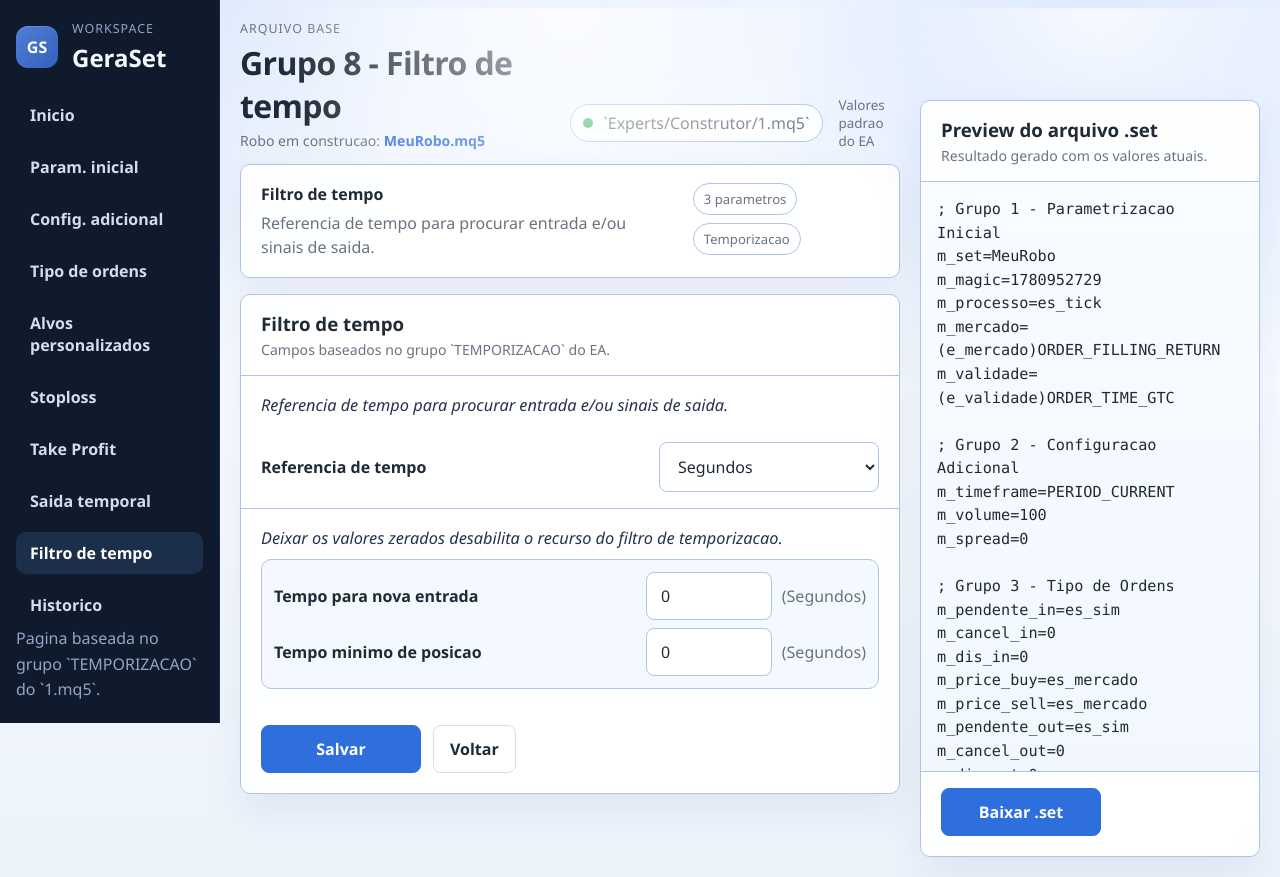
After one commit to MarceloAnsilago/v4, a Flask app: page /grupo-8 in a window 1280 px wide. The commit adds this page. Run offline with Flask 3, Linux system fonts and the light colour scheme.

Commit message:
FILTRO DE TEMPO

```diff
--- a/app.py
+++ b/app.py
@@ -398,6 +398,30 @@ GROUP_7_FIELDS = [
     },
 ]
 
+GROUP_8_FIELDS = [
+    {
+        "name": "m_espera_ref",
+        "label": "Referencia de tempo",
+        "kind": "select",
+        "default": "es_s",
+        "options": TIME_OPTIONS,
+    },
+    {
+        "name": "m_espera_in",
+        "label": "Tempo para nova entrada",
+        "kind": "number",
+        "input_type": "number",
+        "default": "0",
+    },
+    {
+        "name": "m_espera_out",
+        "label": "Tempo minimo de posicao",
+        "kind": "number",
+        "input_type": "number",
+        "default": "0",
+    },
+]
+
 
 def sanitize_robot_name(raw_value: str | None) -> str:
     if not raw_value:
@@ -471,11 +495,21 @@ def build_group_7_values(form_data=None):
     return values
 
 
+def build_group_8_values(form_data=None):
+    values = {}
+    for field in GROUP_8_FIELDS:
+        default_value = field["default"]
+        values[field["name"]] = form_data.get(field["name"], default_value) if form_data else default_value
+    return values
+
+
 def sanitize_calc_mode(raw_value):
     return raw_value if raw_value in ("pts", "pct") else "pts"
 
 
-def build_set_content(group_1_values, group_2_values, group_3_values, group_4_values, group_5_values, group_6_values, group_7_values, setup_name: str):
+def build_set_content(group_1_values, group_2_values, group_3_values, group_4_values, group_5_values, group_6_values, group_7_values, setup_name: str, group_8_values=None):
+    if group_8_values is None:
+        group_8_values = build_group_8_values()
     return "\n".join(
         [
             "; Grupo 1 - Parametrizacao Inicial",
@@ -534,6 +568,11 @@ def build_set_content(group_1_values, group_2_values, group_3_values, group_4_va
             f"m_temporal_neg_time={group_7_values['m_temporal_neg_time']}",
             f"m_temporal_neg_max={group_7_values['m_temporal_neg_max']}",
             f"m_temporal_neg_min={group_7_values['m_temporal_neg_min']}",
+            "",
+            "; Grupo 8 - Filtro de Tempo",
+            f"m_espera_ref={group_8_values['m_espera_ref']}",
+            f"m_espera_in={group_8_values['m_espera_in']}",
+            f"m_espera_out={group_8_values['m_espera_out']}",
         ]
     )
 
@@ -551,8 +590,9 @@ def index():
     group_5_values = build_group_5_values(request.args)
     group_6_values = build_group_6_values(request.args)
     group_7_values = build_group_7_values(request.args)
-    set_content = build_set_content(group_1_values, group_2_values, group_3_values, group_4_values, group_5_values, group_6_values, group_7_values, robot_name)
-    return render_template("index.html", robot_name=robot_name, values=group_1_values, group_2_values=group_2_values, group_3_values=group_3_values, group_4_values=group_4_values, group_5_values=group_5_values, group_6_values=group_6_values, group_7_values=group_7_values, set_content=set_content)
+    group_8_values = build_group_8_values(request.args)
+    set_content = build_set_content(group_1_values, group_2_values, group_3_values, group_4_values, group_5_values, group_6_values, group_7_values, robot_name, group_8_values)
+    return render_template("index.html", robot_name=robot_name, values=group_1_values, group_2_values=group_2_values, group_3_values=group_3_values, group_4_values=group_4_values, group_5_values=group_5_values, group_6_values=group_6_values, group_7_values=group_7_values, group_8_values=group_8_values, set_content=set_content)
 
 
 @app.route("/iniciar", methods=["POST"])
@@ -565,6 +605,7 @@ def iniciar():
     group_5_values = build_group_5_values(request.form)
     group_6_values = build_group_6_values(request.form)
     group_7_values = build_group_7_values(request.form)
+    group_8_values = build_group_8_values(request.form)
     return redirect(
         url_for(
             "grupo_1",
@@ -608,6 +649,9 @@ def iniciar():
             m_temporal_neg_time=group_7_values["m_temporal_neg_time"],
             m_temporal_neg_max=group_7_values["m_temporal_neg_max"],
             m_temporal_neg_min=group_7_values["m_temporal_neg_min"],
+            m_espera_ref=group_8_values["m_espera_ref"],
+            m_espera_in=group_8_values["m_espera_in"],
+            m_espera_out=group_8_values["m_espera_out"],
         )
     )
 
@@ -808,7 +852,8 @@ def grupo_7():
     group_5_values = build_group_5_values(source_data)
     group_6_values = build_group_6_values(source_data)
     group_7_values = build_group_7_values(source_data)
-    set_content = build_set_content(group_1_values, group_2_values, group_3_values, group_4_values, group_5_values, group_6_values, group_7_values, robot_name)
+    group_8_values = build_group_8_values(source_data)
+    set_content = build_set_content(group_1_values, group_2_values, group_3_values, group_4_values, group_5_values, group_6_values, group_7_values, robot_name, group_8_values)
     started = request.method == "POST"
     return render_template(
         "grupo_7.html",
@@ -820,6 +865,38 @@ def grupo_7():
         group_6_values=group_6_values,
         fields=GROUP_7_FIELDS,
         values=group_7_values,
+        group_8_values=group_8_values,
+        set_content=set_content,
+        started=started,
+        robot_name=robot_name,
+    )
+
+
+@app.route("/grupo-8", methods=["GET", "POST"])
+def grupo_8():
+    robot_name = sanitize_robot_name(request.values.get("robot"))
+    source_data = request.form if request.method == "POST" else request.args
+    group_1_values = build_group_1_values(source_data)
+    group_2_values = build_group_2_values(source_data)
+    group_3_values = build_group_3_values(source_data)
+    group_4_values = build_group_4_values(source_data)
+    group_5_values = build_group_5_values(source_data)
+    group_6_values = build_group_6_values(source_data)
+    group_7_values = build_group_7_values(source_data)
+    group_8_values = build_group_8_values(source_data)
+    set_content = build_set_content(group_1_values, group_2_values, group_3_values, group_4_values, group_5_values, group_6_values, group_7_values, robot_name, group_8_values)
+    started = request.method == "POST"
+    return render_template(
+        "grupo_8.html",
+        group_1_values=group_1_values,
+        group_2_values=group_2_values,
+        group_3_values=group_3_values,
+        group_4_values=group_4_values,
+        group_5_values=group_5_values,
+        group_6_values=group_6_values,
+        group_7_values=group_7_values,
+        fields=GROUP_8_FIELDS,
+        values=group_8_values,
         set_content=set_content,
         started=started,
         robot_name=robot_name,
@@ -835,8 +912,9 @@ def grupo_1_download():
     group_5_values = build_group_5_values(request.form)
     group_6_values = build_group_6_values(request.form)
     group_7_values = build_group_7_values(request.form)
+    group_8_values = build_group_8_values(request.form)
     robot_name = sanitize_robot_name(request.form.get("robot"))
-    set_content = build_set_content(group_1_values, group_2_values, group_3_values, group_4_values, group_5_values, group_6_values, group_7_values, robot_name)
+    set_content = build_set_content(group_1_values, group_2_values, group_3_values, group_4_values, group_5_values, group_6_values, group_7_values, robot_name, group_8_values)
     return Response(
         set_content,
         mimetype="text/plain; charset=utf-8",
--- /dev/null
+++ b/templates/grupo_8.html
@@ -0,0 +1,178 @@
+<!DOCTYPE html>
+<html lang="pt-BR">
+<head>
+    <meta charset="UTF-8">
+    <meta name="viewport" content="width=device-width, initial-scale=1.0">
+    <title>GeraSet - Grupo 8</title>
+    <link rel="stylesheet" href="{{ url_for('static', filename='style.css') }}">
+</head>
+<body class="group-page">
+    <div class="app-shell">
+        <aside class="sidebar">
+            <div>
+                <div class="brand">
+                    <div class="brand-mark">GS</div>
+                    <div>
+                        <p class="brand-overline">Workspace</p>
+                        <h1>GeraSet</h1>
+                    </div>
+                </div>
+
+                <nav class="sidebar-nav">
+                    <a class="nav-item" href="{{ url_for('index', robot=robot_name) }}">Inicio</a>
+                    <a class="nav-item" href="{{ url_for('grupo_1', robot=robot_name, m_magic=group_1_values['m_magic']) }}">Param. inicial</a>
+                    <a class="nav-item" href="{{ url_for('grupo_2', robot=robot_name, m_magic=group_1_values['m_magic'], m_processo=group_1_values['m_processo'], m_mercado=group_1_values['m_mercado'], m_validade=group_1_values['m_validade'], m_timeframe=group_2_values['m_timeframe'], m_volume=group_2_values['m_volume'], m_spread=group_2_values['m_spread']) }}">Config. adicional</a>
+                    <a class="nav-item" href="{{ url_for('grupo_3', robot=robot_name, m_magic=group_1_values['m_magic'], m_processo=group_1_values['m_processo'], m_mercado=group_1_values['m_mercado'], m_validade=group_1_values['m_validade'], m_timeframe=group_2_values['m_timeframe'], m_volume=group_2_values['m_volume'], m_spread=group_2_values['m_spread'], m_pendente_in=group_3_values['m_pendente_in'], m_cancel_in=group_3_values['m_cancel_in'], m_dis_in=group_3_values['m_dis_in'], m_price_buy=group_3_values['m_price_buy'], m_price_sell=group_3_values['m_price_sell'], m_pendente_out=group_3_values['m_pendente_out'], m_cancel_out=group_3_values['m_cancel_out'], m_dis_out=group_3_values['m_dis_out'], m_price_out_buy=group_3_values['m_price_out_buy'], m_price_out_sell=group_3_values['m_price_out_sell']) }}">Tipo de ordens</a>
+                    <a class="nav-item" href="{{ url_for('grupo_4', robot=robot_name, m_magic=group_1_values['m_magic'], m_processo=group_1_values['m_processo'], m_mercado=group_1_values['m_mercado'], m_validade=group_1_values['m_validade'], m_timeframe=group_2_values['m_timeframe'], m_volume=group_2_values['m_volume'], m_spread=group_2_values['m_spread'], m_pendente_in=group_3_values['m_pendente_in'], m_cancel_in=group_3_values['m_cancel_in'], m_dis_in=group_3_values['m_dis_in'], m_price_buy=group_3_values['m_price_buy'], m_price_sell=group_3_values['m_price_sell'], m_pendente_out=group_3_values['m_pendente_out'], m_cancel_out=group_3_values['m_cancel_out'], m_dis_out=group_3_values['m_dis_out'], m_price_out_buy=group_3_values['m_price_out_buy'], m_price_out_sell=group_3_values['m_price_out_sell'], m_alvos_sl2=group_4_values['m_alvos_sl2'], m_dis_sl2=group_4_values['m_dis_sl2'], m_price_sl2_buy=group_4_values['m_price_sl2_buy'], m_price_sl2_sell=group_4_values['m_price_sl2_sell'], m_alvos_tp2=group_4_values['m_alvos_tp2'], m_dis_tp2=group_4_values['m_dis_tp2'], m_price_tp2_buy=group_4_values['m_price_tp2_buy'], m_price_tp2_sell=group_4_values['m_price_tp2_sell']) }}">Alvos personalizados</a>
+                    <a class="nav-item" href="{{ url_for('grupo_5', robot=robot_name, m_magic=group_1_values['m_magic'], m_processo=group_1_values['m_processo'], m_mercado=group_1_values['m_mercado'], m_validade=group_1_values['m_validade'], m_timeframe=group_2_values['m_timeframe'], m_volume=group_2_values['m_volume'], m_spread=group_2_values['m_spread'], m_pendente_in=group_3_values['m_pendente_in'], m_cancel_in=group_3_values['m_cancel_in'], m_dis_in=group_3_values['m_dis_in'], m_price_buy=group_3_values['m_price_buy'], m_price_sell=group_3_values['m_price_sell'], m_pendente_out=group_3_values['m_pendente_out'], m_cancel_out=group_3_values['m_cancel_out'], m_dis_out=group_3_values['m_dis_out'], m_price_out_buy=group_3_values['m_price_out_buy'], m_price_out_sell=group_3_values['m_price_out_sell'], m_alvos_sl2=group_4_values['m_alvos_sl2'], m_dis_sl2=group_4_values['m_dis_sl2'], m_price_sl2_buy=group_4_values['m_price_sl2_buy'], m_price_sl2_sell=group_4_values['m_price_sl2_sell'], m_alvos_tp2=group_4_values['m_alvos_tp2'], m_dis_tp2=group_4_values['m_dis_tp2'], m_price_tp2_buy=group_4_values['m_price_tp2_buy'], m_price_tp2_sell=group_4_values['m_price_tp2_sell'], m_sl=group_5_values['m_sl'], m_sl_be=group_5_values['m_sl_be'], m_sl_be_dis=group_5_values['m_sl_be_dis'], m_sl_ts=group_5_values['m_sl_ts'], m_sl_ts_step=group_5_values['m_sl_ts_step']) }}">Stoploss</a>
+                    <a class="nav-item" href="{{ url_for('grupo_6', robot=robot_name, m_tp=group_6_values['m_tp'], m_tp_be=group_6_values['m_tp_be'], m_tp_be_dis=group_6_values['m_tp_be_dis'], m_tp_ts=group_6_values['m_tp_ts'], m_tp_ts_step=group_6_values['m_tp_ts_step']) }}">Take Profit</a>
+                    <a class="nav-item" href="{{ url_for('grupo_7', robot=robot_name, m_temporal_ref=group_7_values['m_temporal_ref'], m_temporal_pos_time=group_7_values['m_temporal_pos_time'], m_temporal_pos_max=group_7_values['m_temporal_pos_max'], m_temporal_pos_min=group_7_values['m_temporal_pos_min'], m_temporal_neg_time=group_7_values['m_temporal_neg_time'], m_temporal_neg_max=group_7_values['m_temporal_neg_max'], m_temporal_neg_min=group_7_values['m_temporal_neg_min']) }}">Saida temporal</a>
+                    <a class="nav-item active" href="{{ url_for('grupo_8', robot=robot_name, m_espera_ref=values['m_espera_ref'], m_espera_in=values['m_espera_in'], m_espera_out=values['m_espera_out']) }}">Filtro de tempo</a>
+                    <a class="nav-item" href="#">Historico</a>
+                </nav>
+            </div>
+
+            <div class="sidebar-footer">
+                <p class="muted">Pagina baseada no grupo `TEMPORIZACAO` do `1.mq5`.</p>
+            </div>
+        </aside>
+
+        <main class="main-panel with-preview-rail">
+            <header class="topbar">
+                <div>
+                    <p class="page-overline">Arquivo base</p>
+                    <h2>Grupo 8 - Filtro de tempo</h2>
+                    <p class="panel-subtitle topbar-subtitle">Robo em construcao: <strong>{{ robot_name }}.mq5</strong></p>
+                </div>
+
+                <div class="topbar-actions">
+                    <div class="workspace-chip">
+                        <span class="chip-dot"></span>
+                        `Experts/Construtor/1.mq5`
+                    </div>
+                    <span class="topbar-note">
+                        {% if started %}Preview atualizado{% else %}Valores padrao do EA{% endif %}
+                    </span>
+                </div>
+            </header>
+
+            <section class="panel group-summary">
+                <div class="summary-main">
+                    <strong>Filtro de tempo</strong>
+                    <p>Referencia de tempo para procurar entrada e/ou sinais de saida.</p>
+                </div>
+                <div class="summary-meta">
+                    <span>3 parametros</span>
+                    <span>Temporizacao</span>
+                </div>
+            </section>
+
+            <section class="form-layout compact-layout single-main-column">
+                <article class="panel">
+                    <div class="panel-header">
+                        <div>
+                            <h3>Filtro de tempo</h3>
+                            <p class="panel-subtitle">Campos baseados no grupo `TEMPORIZACAO` do EA.</p>
+                        </div>
+                    </div>
+
+                    <form method="post" action="{{ url_for('grupo_8') }}" class="quick-form" id="grupo8-form">
+                        {% for field_name, field_value in group_1_values.items() %}<input type="hidden" name="{{ field_name }}" value="{{ field_value }}">{% endfor %}
+                        {% for field_name, field_value in group_2_values.items() %}<input type="hidden" name="{{ field_name }}" value="{{ field_value }}">{% endfor %}
+                        {% for field_name, field_value in group_3_values.items() %}<input type="hidden" name="{{ field_name }}" value="{{ field_value }}">{% endfor %}
+                        {% for field_name, field_value in group_4_values.items() %}<input type="hidden" name="{{ field_name }}" value="{{ field_value }}">{% endfor %}
+                        {% for field_name, field_value in group_5_values.items() %}<input type="hidden" name="{{ field_name }}" value="{{ field_value }}">{% endfor %}
+                        {% for field_name, field_value in group_6_values.items() %}<input type="hidden" name="{{ field_name }}" value="{{ field_value }}">{% endfor %}
+                        {% for field_name, field_value in group_7_values.items() %}<input type="hidden" name="{{ field_name }}" value="{{ field_value }}">{% endfor %}
+                        <input type="hidden" name="robot" value="{{ robot_name }}">
+
+                        <div class="form-note-row">
+                            <p>Referencia de tempo para procurar entrada e/ou sinais de saida.</p>
+                        </div>
+
+                        <div class="form-row compact-choice-row">
+                            <div class="form-row-label">
+                                <label for="m_espera_ref">Referencia de tempo</label>
+                            </div>
+                            <div class="form-row-control">
+                                <select id="m_espera_ref" name="m_espera_ref">
+                                    {% for option_value, option_label in fields[0].options %}
+                                    <option value="{{ option_value }}" {% if values["m_espera_ref"] == option_value %}selected{% endif %}>{{ option_label }}</option>
+                                    {% endfor %}
+                                </select>
+                            </div>
+                        </div>
+
+                        <div class="form-note-row">
+                            <p>Deixar os valores zerados desabilita o recurso do filtro de temporizacao.</p>
+                        </div>
+
+                        <div class="orders-card" style="max-width: 640px; margin: 0 20px 20px;">
+                            <div class="order-line">
+                                <label for="m_espera_in">Tempo para nova entrada</label>
+                                <div class="inline-control">
+                                    <input id="m_espera_in" name="m_espera_in" type="number" value="{{ values['m_espera_in'] }}">
+                                    <span data-time-unit>(Segundos)</span>
+                                </div>
+                            </div>
+                            <div class="order-line">
+                                <label for="m_espera_out">Tempo minimo de posicao</label>
+                                <div class="inline-control">
+                                    <input id="m_espera_out" name="m_espera_out" type="number" value="{{ values['m_espera_out'] }}">
+                                    <span data-time-unit>(Segundos)</span>
+                                </div>
+                            </div>
+                        </div>
+
+                        <div class="button-row">
+                            <button type="submit" class="primary-button">Salvar</button>
+                            <a class="secondary-button" href="{{ url_for('grupo_7', robot=robot_name, m_temporal_ref=group_7_values['m_temporal_ref'], m_temporal_pos_time=group_7_values['m_temporal_pos_time'], m_temporal_pos_max=group_7_values['m_temporal_pos_max'], m_temporal_pos_min=group_7_values['m_temporal_pos_min'], m_temporal_neg_time=group_7_values['m_temporal_neg_time'], m_temporal_neg_max=group_7_values['m_temporal_neg_max'], m_temporal_neg_min=group_7_values['m_temporal_neg_min']) }}">Voltar</a>
+                        </div>
+                    </form>
+                </article>
+            </section>
+        </main>
+
+        <aside class="preview-rail">
+            <article class="panel preview-rail-panel">
+                <div class="panel-header">
+                    <div>
+                        <h3>Preview do arquivo .set</h3>
+                        <p class="panel-subtitle">Resultado gerado com os valores atuais.</p>
+                    </div>
+                </div>
+
+                <div class="preview-block">{{ set_content }}</div>
+
+                <form method="post" action="{{ url_for('grupo_1_download') }}" class="download-form">
+                    <input type="hidden" name="robot" value="{{ robot_name }}">
+                    {% for field_name, field_value in group_1_values.items() %}<input type="hidden" name="{{ field_name }}" value="{{ field_value }}">{% endfor %}
+                    {% for field_name, field_value in group_2_values.items() %}<input type="hidden" name="{{ field_name }}" value="{{ field_value }}">{% endfor %}
+                    {% for field_name, field_value in group_3_values.items() %}<input type="hidden" name="{{ field_name }}" value="{{ field_value }}">{% endfor %}
+                    {% for field_name, field_value in group_4_values.items() %}<input type="hidden" name="{{ field_name }}" value="{{ field_value }}">{% endfor %}
+                    {% for field_name, field_value in group_5_values.items() %}<input type="hidden" name="{{ field_name }}" value="{{ field_value }}">{% endfor %}
+                    {% for field_name, field_value in group_6_values.items() %}<input type="hidden" name="{{ field_name }}" value="{{ field_value }}">{% endfor %}
+                    {% for field_name, field_value in group_7_values.items() %}<input type="hidden" name="{{ field_name }}" value="{{ field_value }}">{% endfor %}
+                    {% for field_name, field_value in values.items() %}<input type="hidden" name="{{ field_name }}" value="{{ field_value }}">{% endfor %}
+                    <button type="submit" class="primary-button">Baixar .set</button>
+                </form>
+            </article>
+        </aside>
+    </div>
+
+    <script>
+        (function () {
+            const select = document.getElementById('m_espera_ref');
+            const labels = Array.from(document.querySelectorAll('[data-time-unit]'));
+            if (!select) return;
+            function refresh() {
+                const map = { es_s: '(Segundos)', es_m: '(Minutos)', es_h: '(Horas)', es_v: '(Velas)' };
+                const label = map[select.value] || '(Segundos)';
+                labels.forEach(function (node) { node.textContent = label; });
+            }
+            select.addEventListener('change', refresh);
+            refresh();
+        })();
+    </script>
+</body>
+</html>
```
Also changed, not shown: templates/grupo_7.html (+9 -2 lines).
